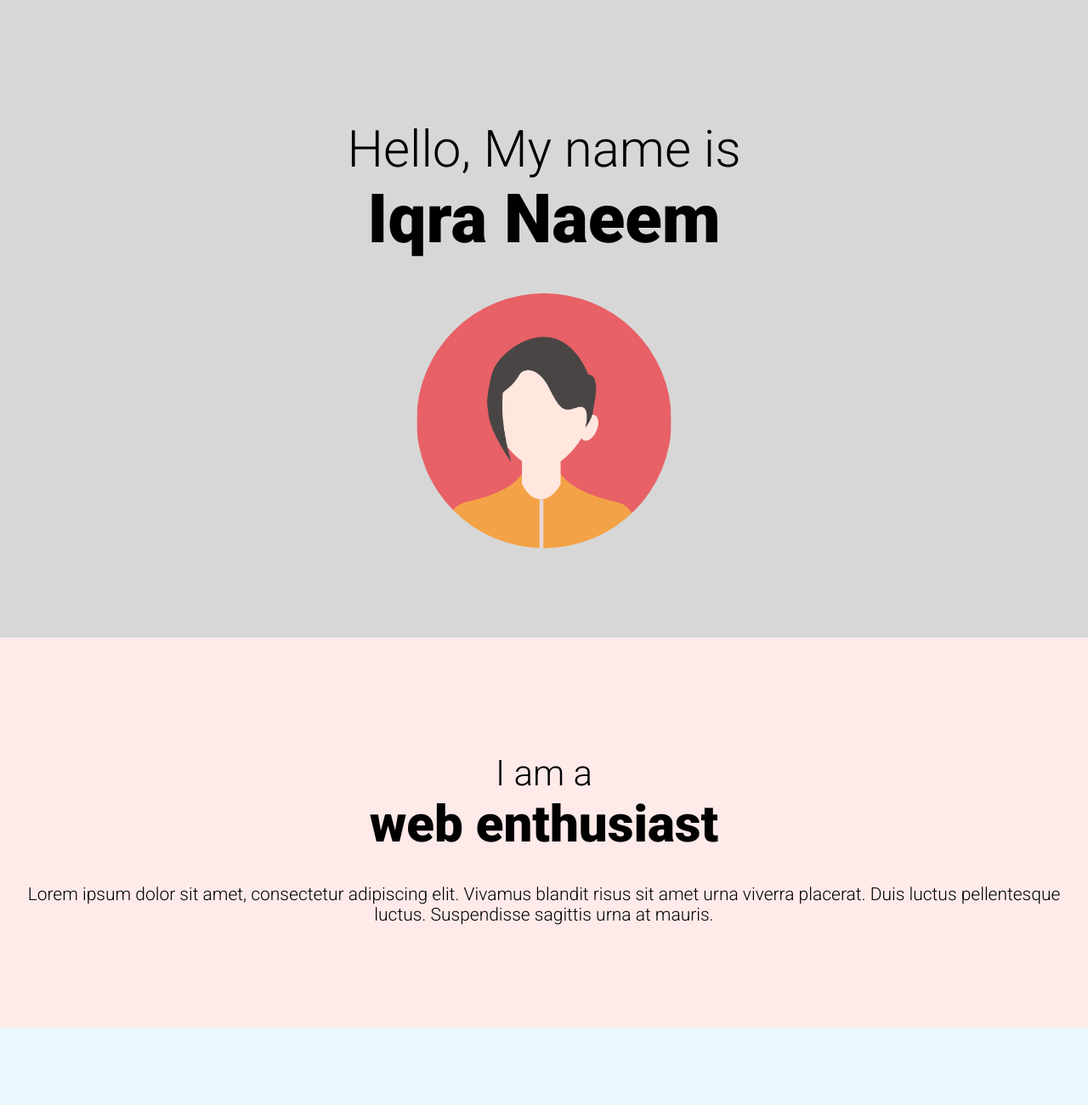
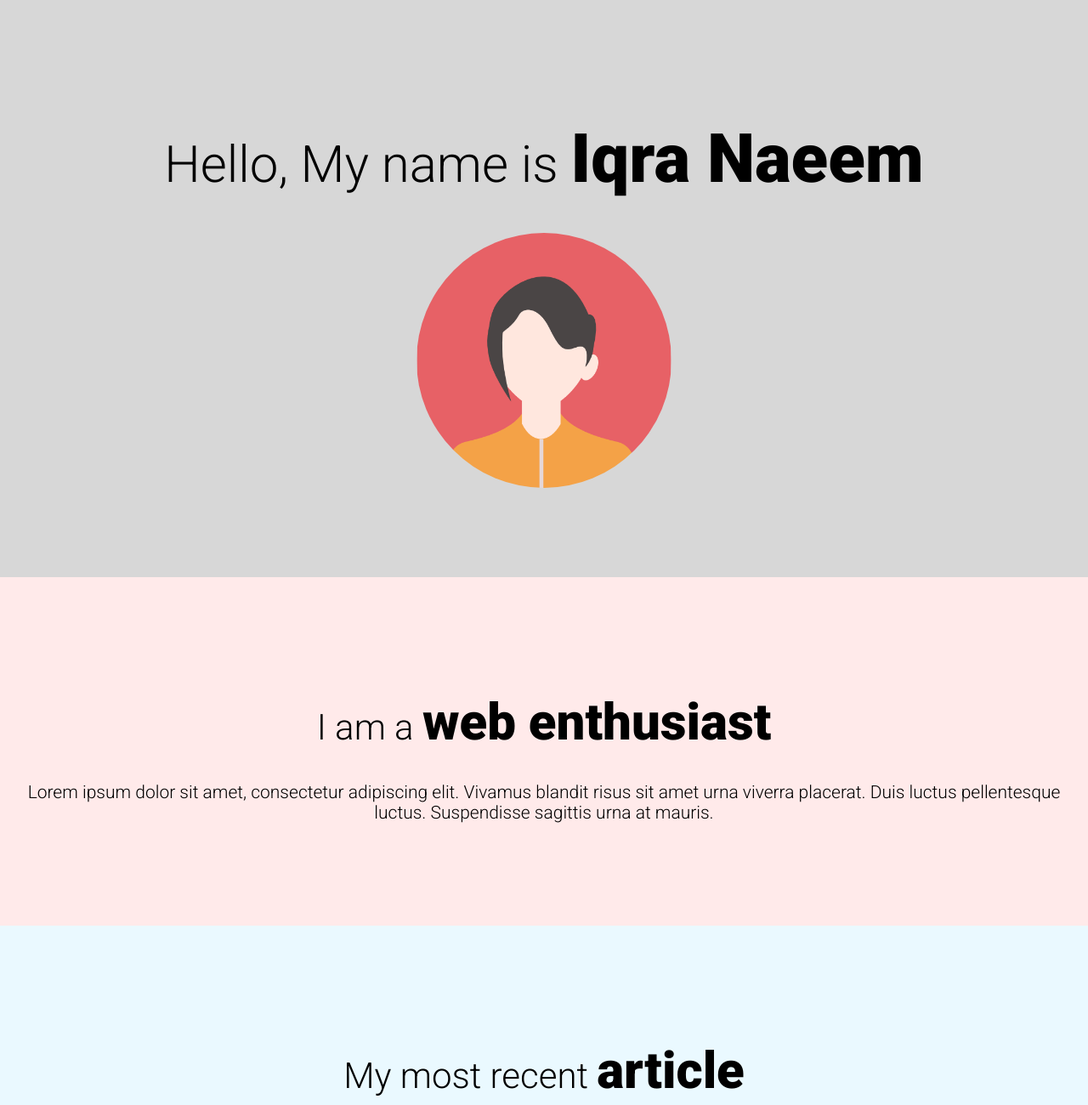
Before and after one commit to Iqra-Naeem-05/articles, a plain HTML site: page index.html in a window 1280 px wide. Shown: the top 1300 px of the page at 85% size. Drawn offline with Linux system fonts and the light colour scheme.

Commit message:
Update index.html

```diff
--- a/index.html
+++ b/index.html
@@ -13,20 +13,20 @@
 <body>
         <header>
             <div class="content">
-        <h1>Hello, My name is <br><span class="hello">Iqra Naeem</span></h1>
+        <h1>Hello, My name is <span>Iqra Naeem</span></h1>
         <img src="./img/dp.png" alt="Dispaly Profile" title="Dispaly Profile">
     </div>
     </header>
     <section class="about-me">
         <div class="content">
-            <h2>I am a <br><span>web enthusiast</span></h2>
+            <h2>I am a <span>web enthusiast</span></h2>
         <p>Lorem ipsum dolor sit amet, consectetur adipiscing elit. Vivamus blandit risus sit amet urna viverra
             placerat. Duis luctus pellentesque luctus. Suspendisse sagittis urna at mauris.</p>
         </div>
         </section>
         <section class="articles">
         <div class="content">
-            <h2>My most recent <br><span>article</span></h2>
+            <h2>My most recent <span>article</span></h2>
         <article>
             <h3>Design systems that scale</h3>
             <p class="small">Writen by Iqra Naeem on March 18, 2024</p>
```
